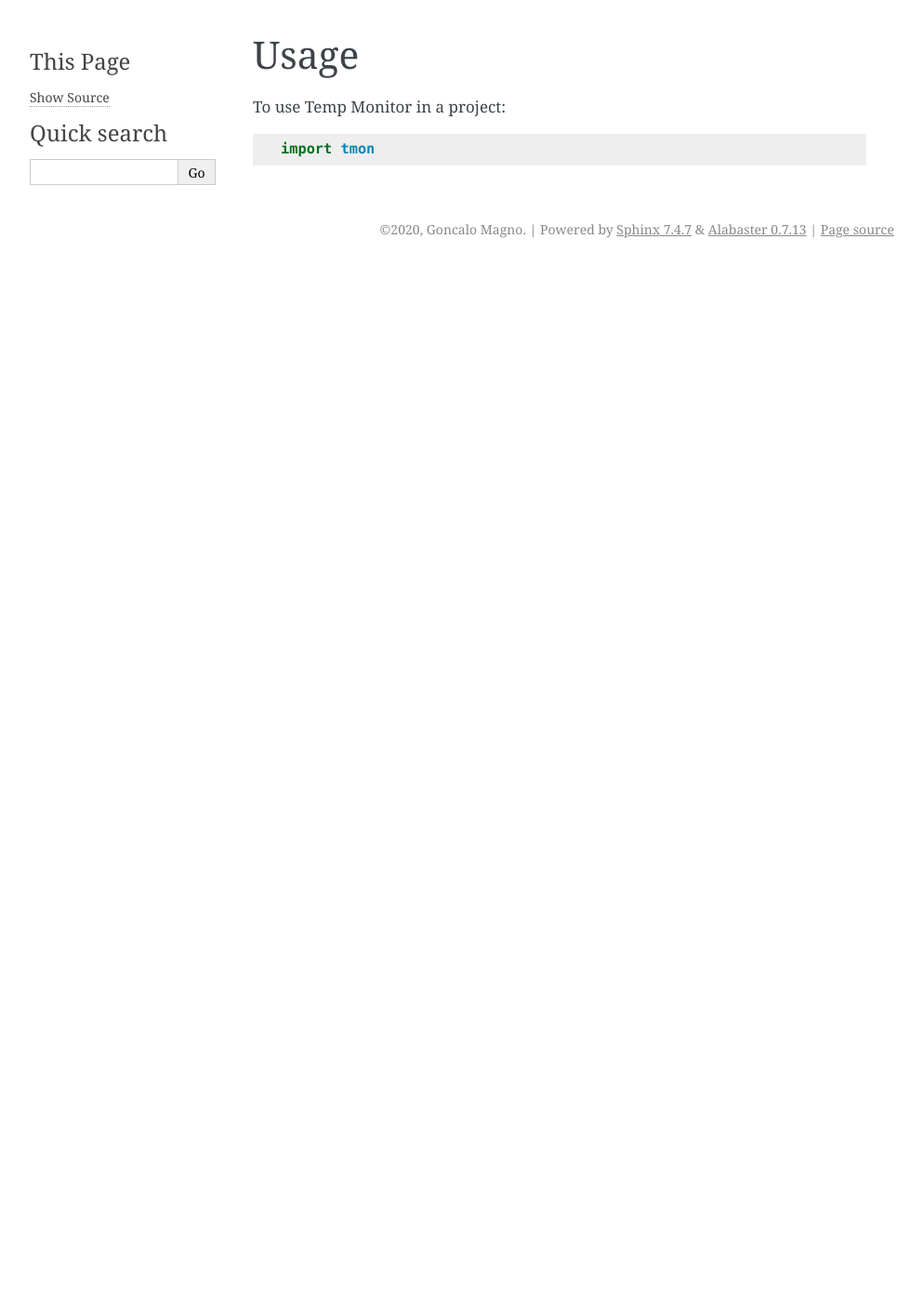
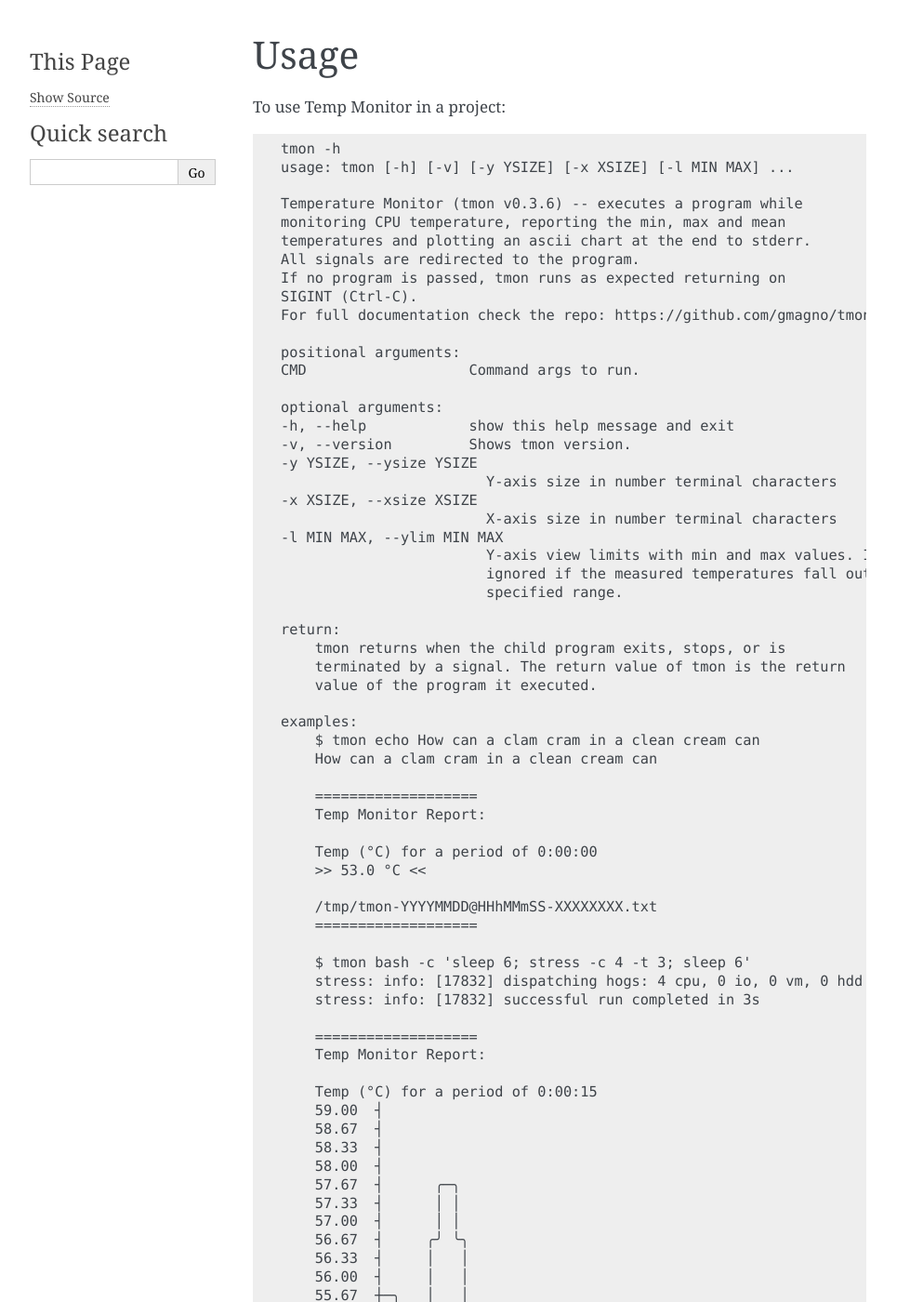
Before and after one commit to gmagno/tmon, a Sphinx documentation site: the page built from docs/usage.rst, in a window 1280 px wide and 1400 px high. Shown: the whole window at 93% size, without its empty margins (148-1141 px from the left). Built offline with Sphinx 7.4.7, drawn with Linux system fonts in a browser that asks for light colours; some of the changed text lies outside the part shown.

Commit message:
Update docs

```diff
--- a/docs/usage.rst
+++ b/docs/usage.rst
@@ -4,4 +4,117 @@ Usage
 
 To use Temp Monitor in a project::
 
-    import tmon
+    tmon -h
+    usage: tmon [-h] [-v] [-y YSIZE] [-x XSIZE] [-l MIN MAX] ...
+
+    Temperature Monitor (tmon v0.3.6) -- executes a program while
+    monitoring CPU temperature, reporting the min, max and mean
+    temperatures and plotting an ascii chart at the end to stderr.
+    All signals are redirected to the program.
+    If no program is passed, tmon runs as expected returning on
+    SIGINT (Ctrl-C).
+    For full documentation check the repo: https://github.com/gmagno/tmon
+
+    positional arguments:
+    CMD                   Command args to run.
+
+    optional arguments:
+    -h, --help            show this help message and exit
+    -v, --version         Shows tmon version.
+    -y YSIZE, --ysize YSIZE
+                            Y-axis size in number terminal characters
+    -x XSIZE, --xsize XSIZE
+                            X-axis size in number terminal characters
+    -l MIN MAX, --ylim MIN MAX
+                            Y-axis view limits with min and max values. It is
+                            ignored if the measured temperatures fall outside the
+                            specified range.
+
+    return:
+        tmon returns when the child program exits, stops, or is
+        terminated by a signal. The return value of tmon is the return
+        value of the program it executed.
+
+    examples:
+        $ tmon echo How can a clam cram in a clean cream can
+        How can a clam cram in a clean cream can
+
+        ===================
+        Temp Monitor Report:
+
+        Temp (°C) for a period of 0:00:00
+        >> 53.0 °C <<
+
+        /tmp/tmon-YYYYMMDD@HHhMMmSS-XXXXXXXX.txt
+        ===================
+
+        $ tmon bash -c 'sleep 6; stress -c 4 -t 3; sleep 6'
+        stress: info: [17832] dispatching hogs: 4 cpu, 0 io, 0 vm, 0 hdd
+        stress: info: [17832] successful run completed in 3s
+
+        ===================
+        Temp Monitor Report:
+
+        Temp (°C) for a period of 0:00:15
+        59.00  ┤
+        58.67  ┤
+        58.33  ┤
+        58.00  ┤
+        57.67  ┤      ╭─╮
+        57.33  ┤      │ │
+        57.00  ┤      │ │
+        56.67  ┤     ╭╯ ╰╮
+        56.33  ┤     │   │
+        56.00  ┤     │   │
+        55.67  ┼─╮   │   │
+        55.33  ┤ │   │   │
+        55.00  ┤ ╰───╯   ╰────╮
+        54.67  ┤              │
+        54.33  ┤              │
+        54.00  ┤              ╰
+
+        /tmp/tmon-YYYYMMDD@HHhMMmSS-XXXXXXXX.txt
+        ===================
+
+        $ tmon -y 5 -x 5 bash -c 'sleep 6; stress -c 4 -t 3; sleep 6'
+        stress: info: [17181] dispatching hogs: 4 cpu, 0 io, 0 vm, 0 hdd
+        stress: info: [17181] successful run completed in 3s
+
+        ===================
+        Temp Monitor Report:
+
+        Temp (°C) for a period of 0:00:15
+        60.00  ┤
+        59.00  ┤  ╭╮
+        58.00  ┼╮╭╯│
+        57.00  ┤╰╯ │
+        56.00  ┤   ╰─
+
+        /tmp/tmon-YYYYMMDD@HHhMMmSS-XXXXXXXX.txt
+        ===================
+
+        $ tmon -l 40 70 -x 10 -y 10 bash -c 'stress -c 4 -t 3; sleep 6'
+        stress: info: [19677] dispatching hogs: 4 cpu, 0 io, 0 vm, 0 hdd
+        stress: info: [19677] successful run completed in 3s
+
+        ===================
+        Temp Monitor Report:
+
+        Temp (°C) for a period of 0:00:09
+        70.00  ┤
+        66.67  ┤
+        63.33  ┤
+        60.00  ┤
+        56.67  ┼───╮
+        53.33  ┤   ╰─────
+        50.00  ┤
+        46.67  ┤
+        43.33  ┤
+        40.00  ┤
+
+        /tmp/tmon-YYYYMMDD@HHhMMmSS-XXXXXXXX.txt
+        ===================
+
+    copyright:
+        Copyright © 2020 Gonçalo Magno <goncalo@gmagno.dev>
+        This software is licensed under the MIT License.
```
Also changed, not shown: README.rst (+127 -1 lines), docs/installation.rst (+13 -2 lines).
